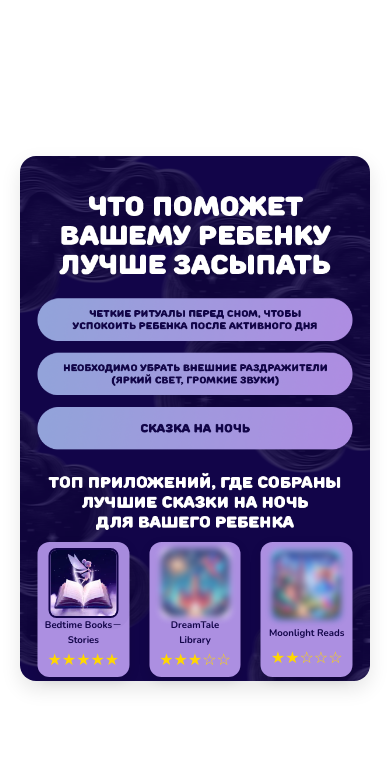
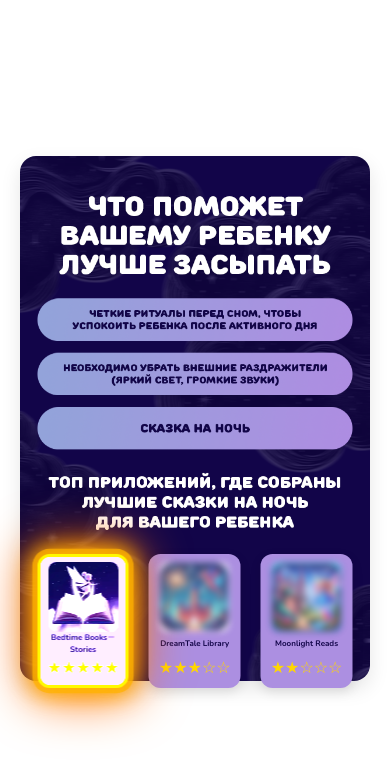
Before and after one commit to wellder00/quiz_funnel, a React (Vite) app in the folder quiz_funnel/: page /screen5 in a window 390 px wide. Shown: the top 774 px of the page. Built offline with nearby package versions, Linux system fonts and the light colour scheme.

Commit message:
refactor: change card animation for screen5

```diff
--- a/quiz_funnel/src/components/Screen_5/Screen_5.jsx
+++ b/quiz_funnel/src/components/Screen_5/Screen_5.jsx
@@ -22,17 +22,16 @@ const Screen_5 = () => {
         />
         <div className={styles.appList}>
           <a
-            className={styles.appItem}
+            className={`${styles.appItem} ${styles.pulse}`}
             href="https://apps.apple.com/us/app/bedtime-books-stories/id6477703850"
             target="_blank"
             rel="noopener noreferrer"
           >
             <img
-              className={`${styles.appIcon} ${styles.pulse}`}
+              className={styles.appIcon}
               src="./icon.webp"
               alt="Fairy tales"
             />
-
             <p className={`${styles.appName} ${styles.pulseText}`}>
               Bedtime Books－Stories
             </p>
--- a/quiz_funnel/src/components/Screen_5/Screen_5.module.scss
+++ b/quiz_funnel/src/components/Screen_5/Screen_5.module.scss
@@ -83,21 +83,28 @@ p {
 }
 
 .pulse {
-  border: 2px solid #120549;
+  border: 3px solid #ff6b00;
   box-sizing: border-box;
-  animation: pulse-border 1.2s infinite;
-  border-radius: 8px;
+  animation: pulse-border 0.7s cubic-bezier(0.4, 0, 0.6, 1) infinite;
+  border-radius: 12px;
+  filter: drop-shadow(0 0 12px #ff6b00) brightness(1.2);
 }
 
 @keyframes pulse-border {
   0% {
-    box-shadow: 0 0 0 0 #120549;
+    box-shadow: 0 0 0 0 #ff6b00, 0 0 16px 4px #ff6b00;
+    filter: brightness(1.5) drop-shadow(0 0 20px #ff6b00);
+    border-color: #ff6b00;
   }
-  70% {
-    box-shadow: 0 0 0 12px rgba(255, 107, 0, 0);
+  50% {
+    box-shadow: 0 0 0 16px rgba(255, 107, 0, 0.2), 0 0 32px 12px #ff6b00;
+    filter: brightness(2) drop-shadow(0 0 32px #ff6b00);
+    border-color: #fff200;
   }
   100% {
-    box-shadow: 0 0 0 0 rgba(255, 107, 0, 0);
+    box-shadow: 0 0 0 0 #ff6b00, 0 0 16px 4px #ff6b00;
+    filter: brightness(1.5) drop-shadow(0 0 20px #ff6b00);
+    border-color: #ff6b00;
   }
 }
 
@@ -136,8 +143,7 @@ p {
   }
 }
 
-/* --- Adaptive styles --- */
-@media (max-width: 1045px) {
+@media (max-width: 1180px) {
   .appList {
     bottom: 2%;
   }
@@ -156,7 +162,6 @@ p {
 @media (max-width: 819px) {
   .appItem {
     width: 150px;
-    height: 160px;
     gap: 0;
     padding: 5px;
   }
@@ -182,9 +187,19 @@ p {
   }
   .appItem {
     width: 200px;
-    height: 125px;
   }
   p {
     font-size: 0.6rem;
   }
 }
+
+@media (max-width: 420px) {
+  .appList {
+    bottom: 0%;
+  }
+  .appItem {
+  }
+  p {
+    font-size: 0.5rem;
+  }
+}
```
